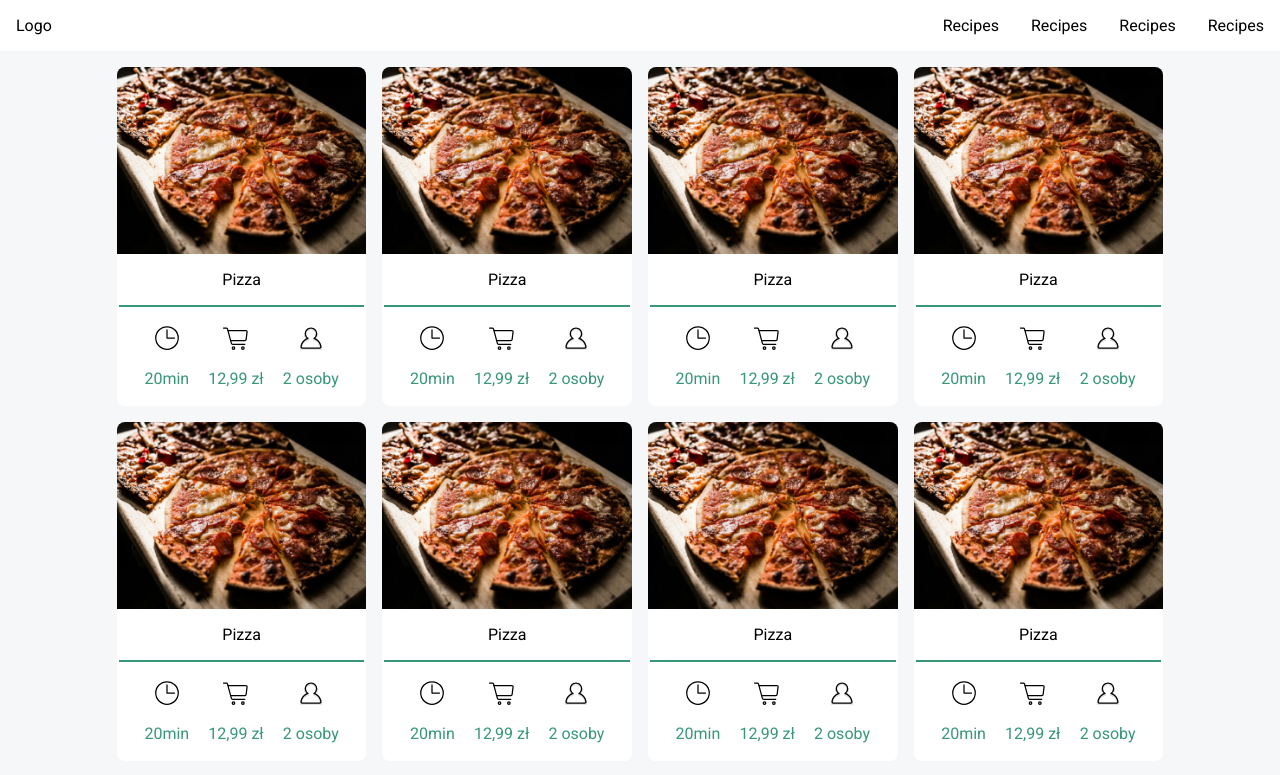
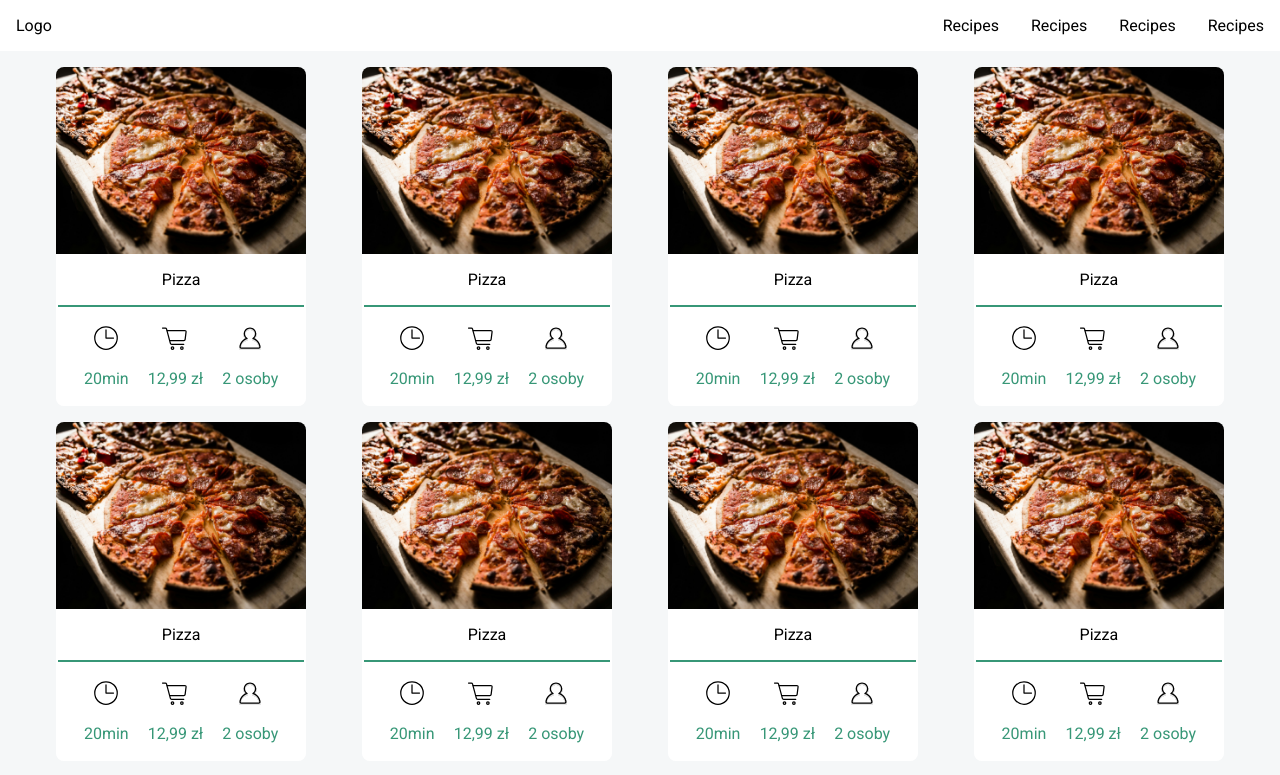
Before and after one commit to erski1525/recipe-web-app, a Vue app: page /recipes in a window 1280 px wide. Shown: the top 775 px of the page. Built offline with nearby package versions, Linux system fonts and the light colour scheme.

Commit message:
recipes styles

```diff
--- a/src/components/recipe/RecipeCard.vue
+++ b/src/components/recipe/RecipeCard.vue
@@ -36,10 +36,6 @@ import PersonIcon from '../icons/PersonIcon.vue';
     border-radius: .5rem;
     overflow: hidden;
     max-width: 600px;
-}
-
-.recipe:hover{
-    cursor: pointer;
 }
 
 .recipe__img{
@@ -84,6 +80,9 @@ import PersonIcon from '../icons/PersonIcon.vue';
     position: relative;
 }
 
+.recipe:hover{
+    cursor: pointer;
+}
 .recipe:hover .overlay::after{
     content: '\A';
     position: absolute;
--- a/src/views/RecipesView.vue
+++ b/src/views/RecipesView.vue
@@ -3,8 +3,8 @@ import RecipeCard from '../components/recipe/RecipeCard.vue';
 </script>
 <template>
     <ul class="recipes__list">
-       <RecipeCard v-for="index in 20"/>
-     </ul>
+        <RecipeCard v-for="index in 20"/>
+    </ul>
 </template>
 
 <style scoped>
@@ -18,12 +18,12 @@ import RecipeCard from '../components/recipe/RecipeCard.vue';
     padding: 0 1em;
 }
 
-
 @media (min-width: 800px) {
     .recipes__list{
         display: flex;
         flex-direction: row;
         flex-wrap: wrap;
+        justify-content: space-evenly;
     }
 }
 </style>
```
